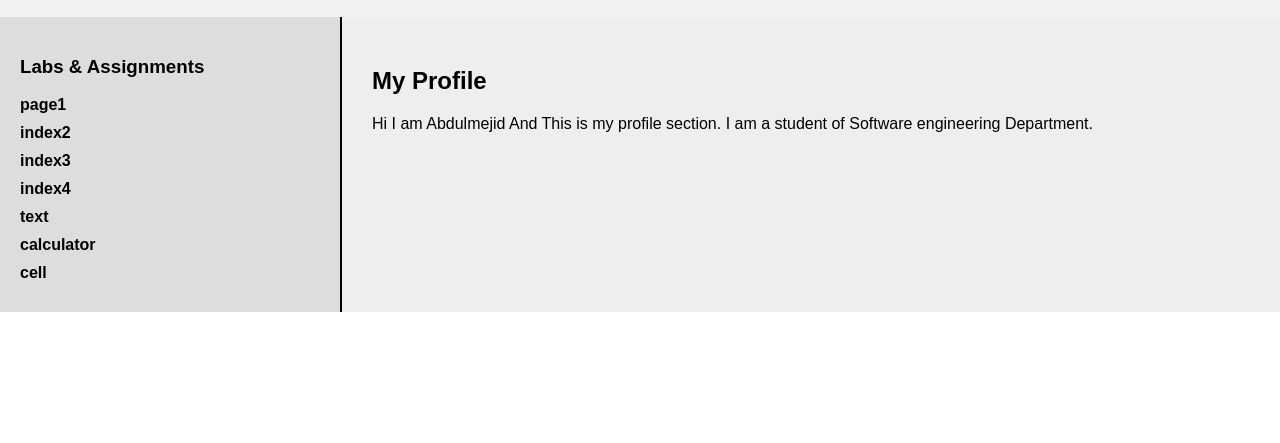
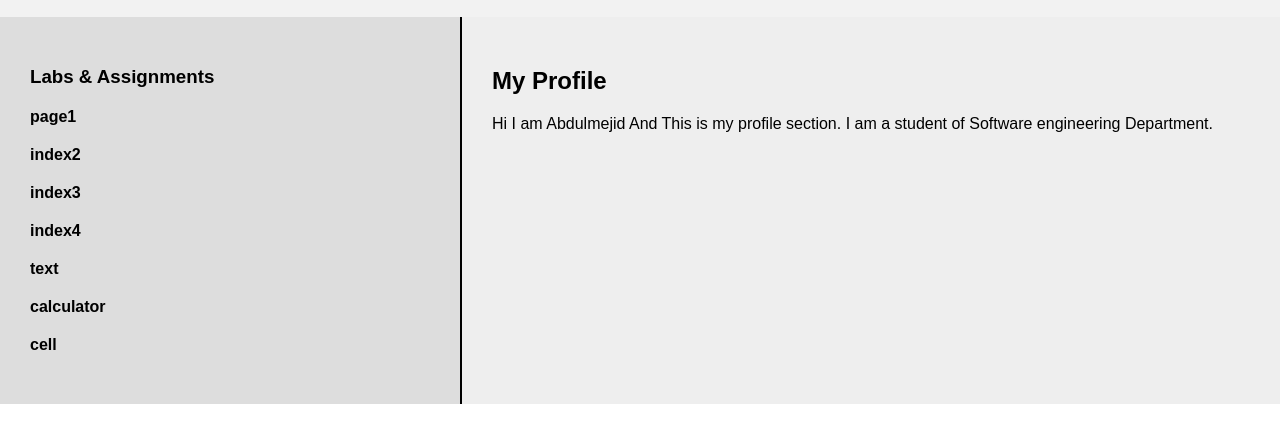
Before and after one commit to mezidkassim22-prog/assigmentweb, a plain HTML site: page website/index.html in a window 1280 px wide. Shown: the part 103-546 px from the top of the page. Drawn offline with Linux system fonts and the light colour scheme.

Commit message:
Increase sidebar width and padding

```diff
--- a/website/index.html
+++ b/website/index.html
@@ -33,15 +33,15 @@
     }
 
     .sidebar {
-      width: 300px;
+      width: 400px;
       background-color: #ddd;
-      padding: 20px;
+      padding: 30px;
       border-right: 2px solid black;
     }
 
     .sidebar a {
       display: block;
-      margin: 10px 0;
+      margin: 20px 0;
       text-decoration: none;
       color: black;
       font-weight: bold;
```
